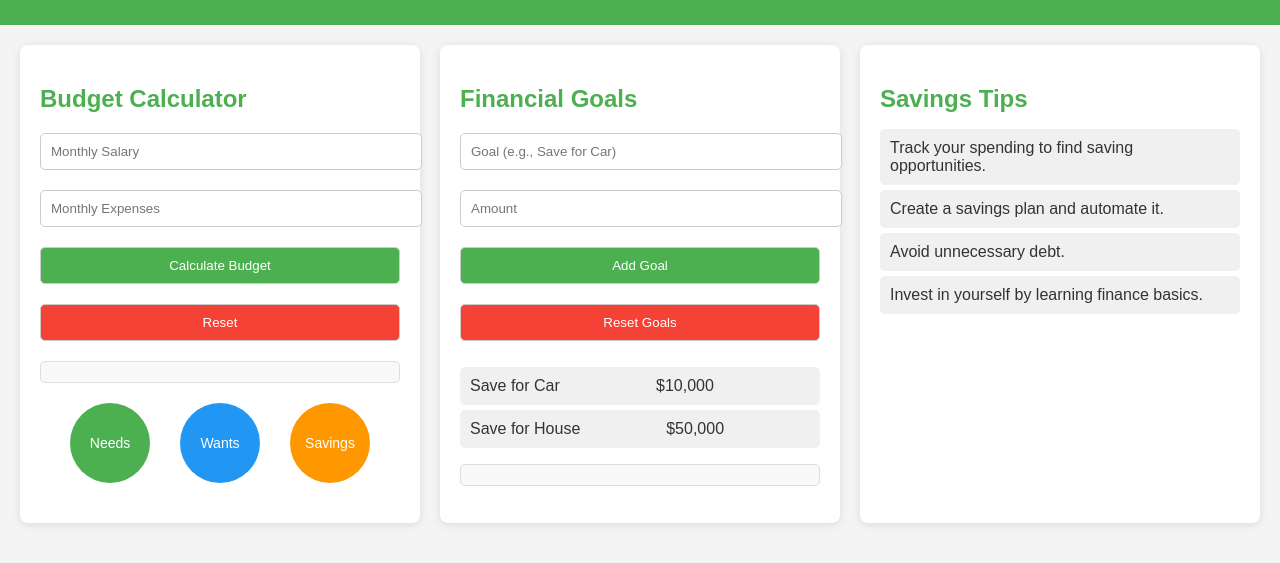
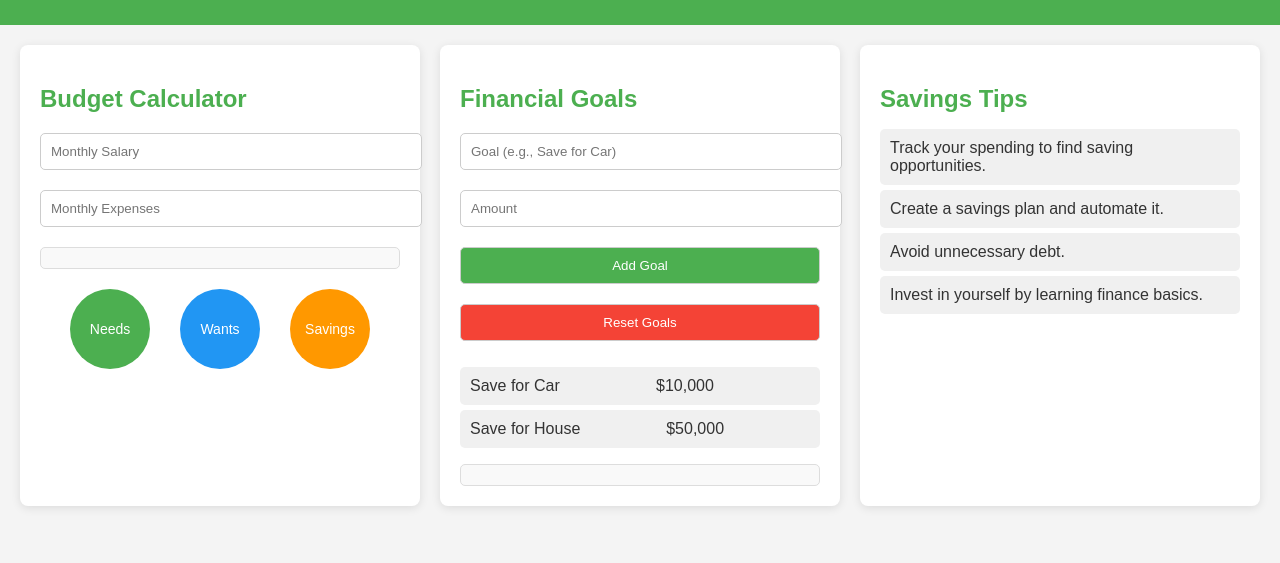
Before and after one commit to indravijay-bot/FianBro, a website: page frontend/views/Dashboard.html in a window 1280 px wide. Shown: the part 103-666 px from the top of the page. Drawn offline with Linux system fonts and the light colour scheme.

Commit message:
updated dashboard

```diff
--- a/frontend/css/dashboard.css
+++ b/frontend/css/dashboard.css
@@ -100,8 +100,6 @@ li {
     height: 100%;
     background-color: #4CAF50;
 }
-
-/* Expense Pie Chart (mock-up) */
 .pie-chart {
     display: flex;
     justify-content: space-evenly;
--- a/frontend/js/login.js
+++ b/frontend/js/login.js
@@ -17,7 +17,7 @@ $(document).ready(function() {
                 console.log('Response:', response); // Log the response from the server
                 if (response.message === "successful") {
                     alert("Login successful!");
-                    // window.location.href = "dashboard.html"; // Redirect on success
+                     window.location.href = "dashboard.html"; // Redirect on success
                 } else {
                     displayError(response.message);
                 }
--- a/frontend/views/Dashboard.html
+++ b/frontend/views/Dashboard.html
@@ -12,14 +12,13 @@
     </header>
 
     <div class="dashboard">
-        <!-- Budget Calculator Widget -->
+
         <section class="widget">
             <h2>Budget Calculator</h2>
             <form id="budgetForm">
                 <input type="number" id="salary" placeholder="Monthly Salary" required>
                 <input type="number" id="expenses" placeholder="Monthly Expenses" required>
-                <button type="button" onclick="calculateBudget()">Calculate Budget</button>
-                <button type="button" class="reset-btn" onclick="resetBudgetForm()">Reset</button>
+
             </form>
             <div id="budgetResult"></div>
             <div class="pie-chart">
@@ -29,7 +28,7 @@
             </div>
         </section>
 
-        <!-- Goals Widget -->
+
         <section class="widget">
             <h2>Financial Goals</h2>
             <form id="goalForm">
@@ -49,7 +48,6 @@
             <div id="goalResult"></div>
         </section>
 
-        <!-- Savings Tips Widget -->
         <section class="widget">
             <h2>Savings Tips</h2>
             <ul>
```
